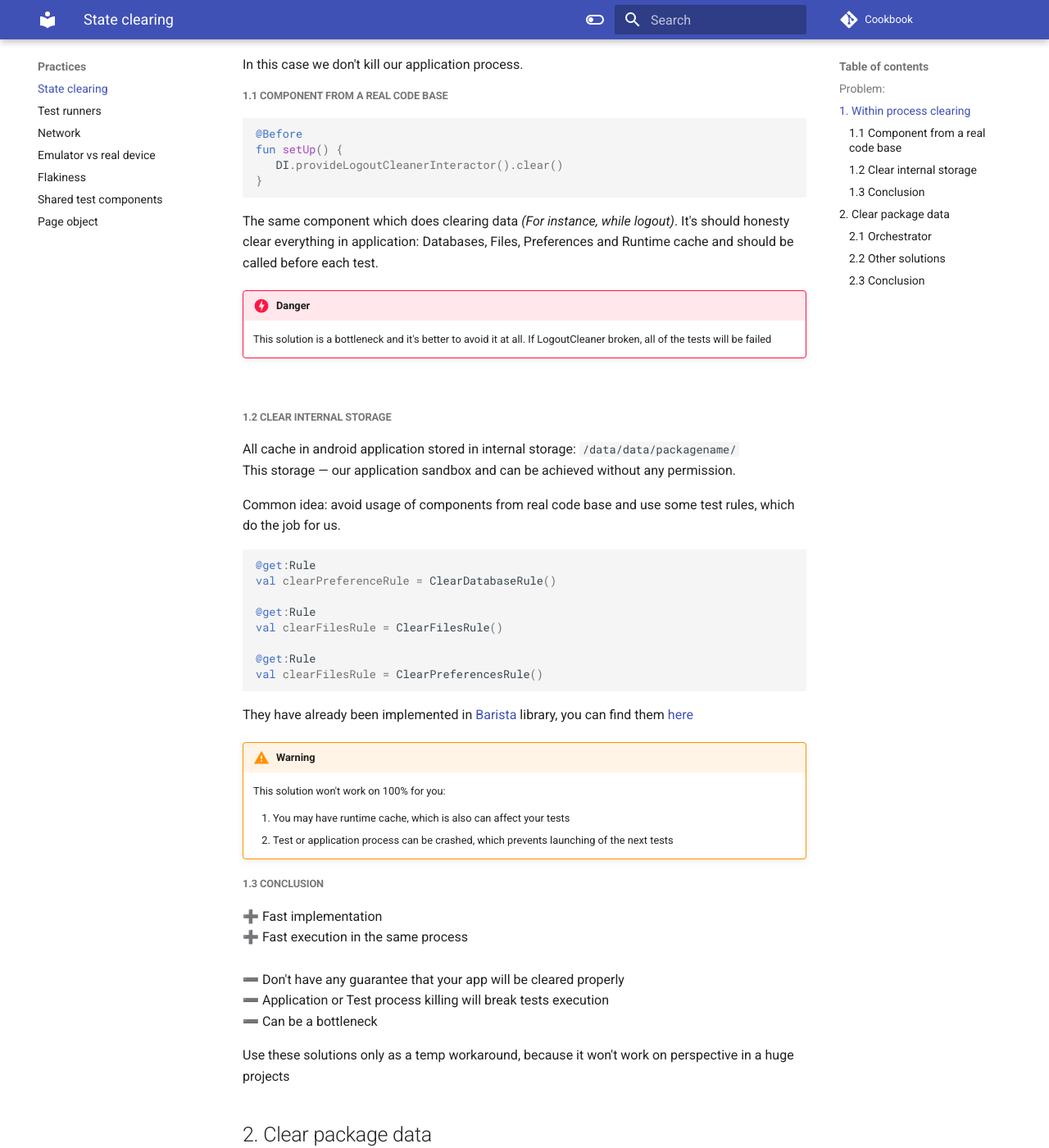
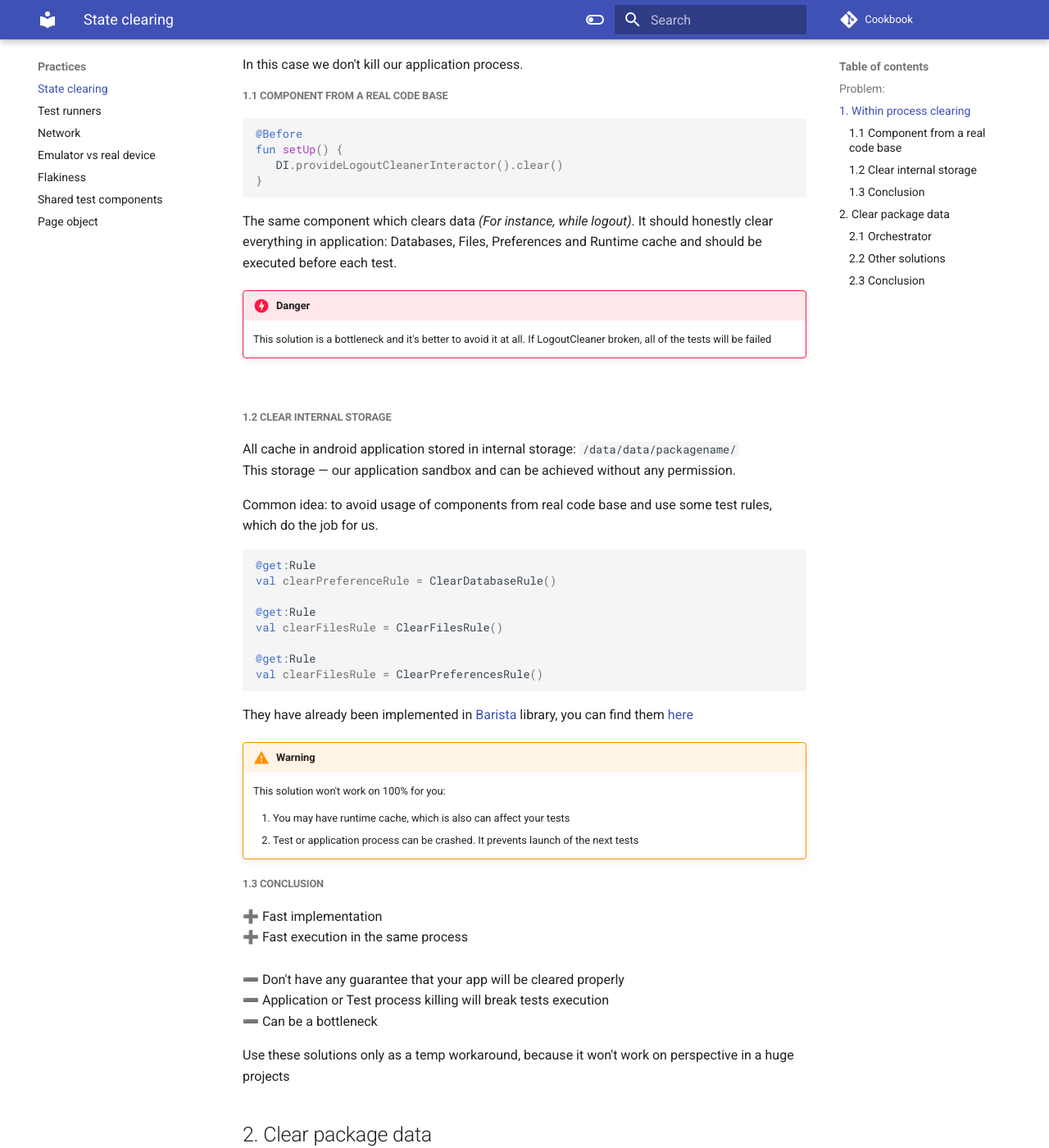
Before and after one commit to android-ui-testing/Cookbook, an MkDocs documentation site: the page built from docs/content/practices/state_clearing.md, in a window 1280 px wide and 1400 px high, scrolled down 488 px. Shown: the whole window at 82% size. Built offline with MkDocs 1.6.1 and Material for MkDocs 9.7.7, drawn with Linux system fonts in a browser that asks for light colours; comment, search, counter and statistics services are not loaded; some of the changed text lies outside the part shown.

````diff
--- a/docs/content/practices/state_clearing.md
+++ b/docs/content/practices/state_clearing.md
@@ -23,8 +23,8 @@ fun setUp() {
 }
 ```
 
-The same component which does clearing data _(For instance, while logout)_. It's should honesty clear everything in
-application: Databases, Files, Preferences and Runtime cache and should be called before each test.
+The same component which clears data _(For instance, while logout)_. It should honestly clear everything in application:
+Databases, Files, Preferences and Runtime cache and should be executed before each test.
 !!! danger
 
     This solution is a bottleneck and it's better to avoid it at all. If LogoutCleaner broken, all of the tests will be failed
@@ -36,7 +36,7 @@ application: Databases, Files, Preferences and Runtime cache and should be calle
 All cache in android application stored in internal storage: `/data/data/packagename/`
 <br/>This storage — our application sandbox and can be achieved without any permission.
 
-Common idea: avoid usage of components from real code base and use some test rules, which do the job for us.
+Common idea: to avoid usage of components from real code base and use some test rules, which do the job for us.
 
 ```kotlin
 
@@ -59,7 +59,7 @@ them [here](https://github.com/AdevintaSpain/Barista/tree/master/library/src/mai
     This solution won't work on 100% for you:
 
     1. You may have runtime cache, which is also can affect your tests
-    2. Test or application process can be crashed, which prevents launching of the next tests
+    2. Test or application process can be crashed. It prevents launch of the next tests
 
 ##### 1.3 Conclusion<br/>
 
@@ -79,7 +79,7 @@ Idea — simulate the same behavior when user press `clear data` in application
 
 ##### 2.1 Orchestrator
 
-Basically is it possible to have cleared state, if you would execute your tests like this:
+Basically it is possible to have cleared state, if you would execute your tests like this:
 
 ```bash
 adb shell am instrument -c TestClass#method1 -w com.package.name/junitRunnerClass
@@ -131,16 +131,14 @@ logic to host machine.
 ➖ Slow execution _(can take 10+ seconds and depends on apk size)_ <br/>
 ➖ Orchestrator — over-complicated <br/>
 
-
-Each `adb pm clear` takes some time and depends on apk size.
-Below you may see some gaps between the tests which represents such delay
-
+Each `adb pm clear` takes some time and depends on apk size. Below you may see some gaps between the tests which
+represents such delay
 
 ![alt text](../images/package_clear.png "ADB package clearing takes some time")
 
 !!! success
 
-    Only package clear does a guarantee for you that data has been cleared.
+    Only package clear does guarantee for you that data has been cleared.
     Marathon and Avito-Runner provide the easiest way to clear application data.
 
     1. You can set it just by one flag in configuration
--- a/mkdocs.yml
+++ b/mkdocs.yml
@@ -23,6 +23,11 @@ theme:
     - navigation.tabs
     - content.code.annotate
 
+extra:
+  analytics:
+    provider: google
+    property: UA-211238769-1
+
 
 nav:
   - Home:
````
Also changed, not shown: other parts of docs/content/practices/state_clearing.md (+2 -2 lines), docs/content/home/index.md (+2 -2 lines).
